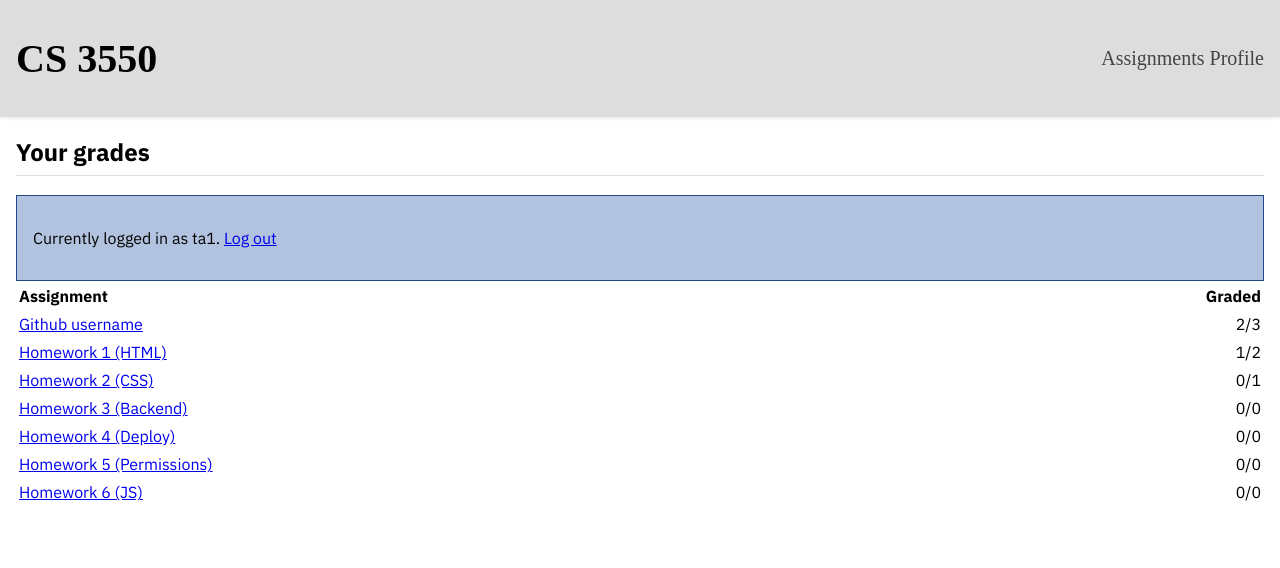
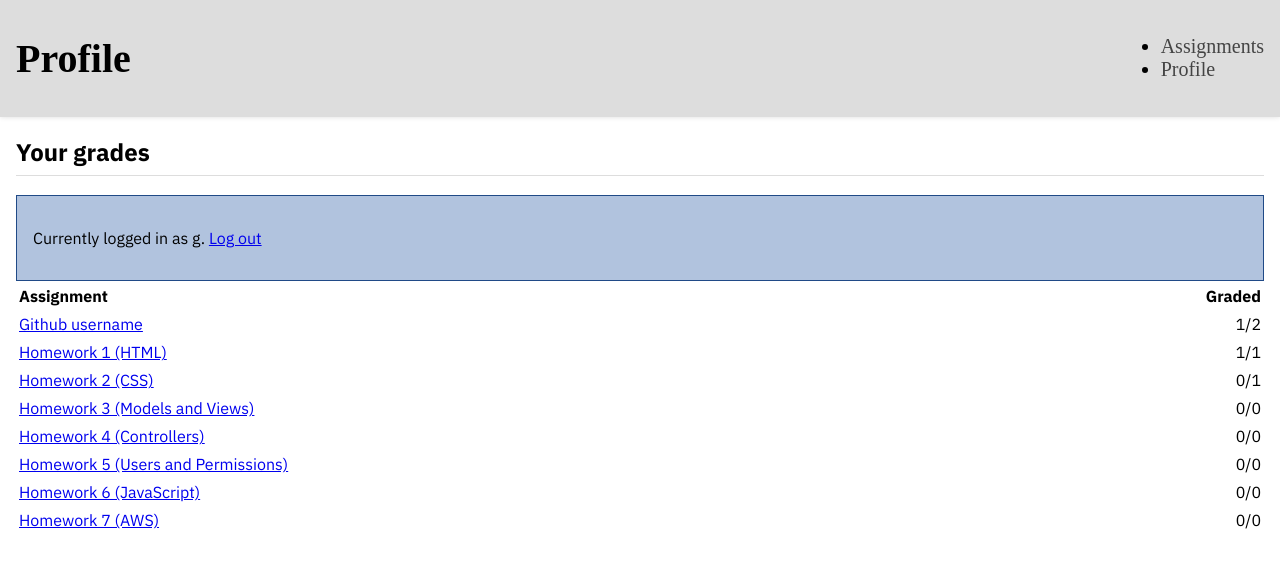
Before and after one commit to University-of-Utah-CS3550/a2-css-layouts-pkotha50, a Django app: page /profile/ in a window 1280 px wide. Shown: the top 568 px of the page. Run offline with Django 5.2, Linux system fonts and the light colour scheme; data comes from the database, SQL or seed files in the repository.

Commit message:
Phase 5 done, asmt 3

```diff
--- /dev/null
+++ b/grades/templates/header.html
@@ -0,0 +1,9 @@
+<header>
+    <h1>{{ title }}</h1>
+    <nav class="navigation-banner">
+        <ul>
+            <li><a href="/">Assignments</a></li>
+            <li><a href="/profile/">Profile</a></li>
+        </ul>
+    </nav>
+</header>
--- a/grades/templates/profile.html
+++ b/grades/templates/profile.html
@@ -5,18 +5,12 @@
 <link rel="stylesheet" href="/static/main.css">
 <link href="https://fonts.googleapis.com/css2?family=IBM+Plex+Sans:wght@400;700&family=IBM+Plex+Mono:wght@400;700&display=swap" rel="stylesheet">
 
-<header>
-    <h1>CS 3550</h1>
-    <nav>
-        <a href="index.html">Assignments</a>
-        <a href="profile.html">Profile</a>
-    </nav>
-</header>
+{% include "header.html" with title="Profile" %}
 
 <main>
     <h2>Your grades</h2>
     <section class="action-card">
-        <p>Currently logged in as ta1. <a href="login.html" role="button">Log out</a></p>
+        <p>Currently logged in as g. <a href="/profile/login/" role="button">Log out</a></p>
     </section>
 
     <table>
@@ -27,34 +21,12 @@
             </tr>
         </thead>
         <tbody>
+            {% for data in profile_data %}
             <tr>
-                <td><a href="#">Github username</a></td>
-                <td class="right">2/3</td>
+                <td><a href="/{{ data.assignment.id }}/">{{ data.assignment.title }}</a></td>
+                <td class="right">{{ data.graded_count }}/{{ data.total_assigned }}</td>
             </tr>
-            <tr>
-                <td><a href="submissions.html">Homework 1 (HTML)</a></td>
-                <td class="right">1/2</td>
-            </tr>
-            <tr>
-                <td><a href="#">Homework 2 (CSS)</a></td>
-                <td class="right">0/1</td>
-            </tr>
-            <tr>
-                <td><a href="#">Homework 3 (Backend)</a></td>
-                <td class="right">0/0</td>
-            </tr>
-            <tr>
-                <td><a href="#">Homework 4 (Deploy)</a></td>
-                <td class="right">0/0</td>
-            </tr>
-            <tr>
-                <td><a href="#">Homework 5 (Permissions)</a></td>
-                <td class="right">0/0</td>
-            </tr>
-            <tr>
-                <td><a href="#">Homework 6 (JS)</a></td>
-                <td class="right">0/0</td>
-            </tr>
+            {% endfor %}
         </tbody>
     </table>
 </main>
--- a/grades/views.py
+++ b/grades/views.py
@@ -28,10 +28,30 @@ def assignment(request, assignment_id):
     return render(request, "assignment.html", pass_data)
 
 def submissions(request, assignment_id):
-    return render(request, "submissions.html")
+    assignment = get_object_or_404(Assignment, id=assignment_id)
+    submissions_qs = Submission.objects.filter(assignment=assignment, grader__username='g').order_by('author__username')
+    context = {
+        "assignment": assignment,
+        "submissions": submissions_qs,
+    }
+    return render(request, "submissions.html", context)
 
 def profile(request):
-    return render(request, "profile.html")
+    grader = User.objects.get(username='g')
+    assignments = Assignment.objects.all()
+    profile_data = []
+
+    for assignment in assignments:
+        total_assigned = grader.graded_set.filter(assignment=assignment).count()
+        graded_count = grader.graded_set.filter(assignment=assignment, score__isnull=False).count()
+        profile_data.append({
+            "assignment": assignment,
+            "total_assigned": total_assigned,
+            "graded_count": graded_count,
+        })
+
+    context = {"profile_data": profile_data}
+    return render(request, "profile.html", context)
 
 def login_form(request):
     return render(request, "login.html")
```
Also changed, not shown: grades/templates/assignment.html (+1 -7 lines), grades/templates/index.html (+1 -7 lines), grades/templates/login.html (+1 -7 lines), grades/templates/submissions.html (+9 -24 lines).
